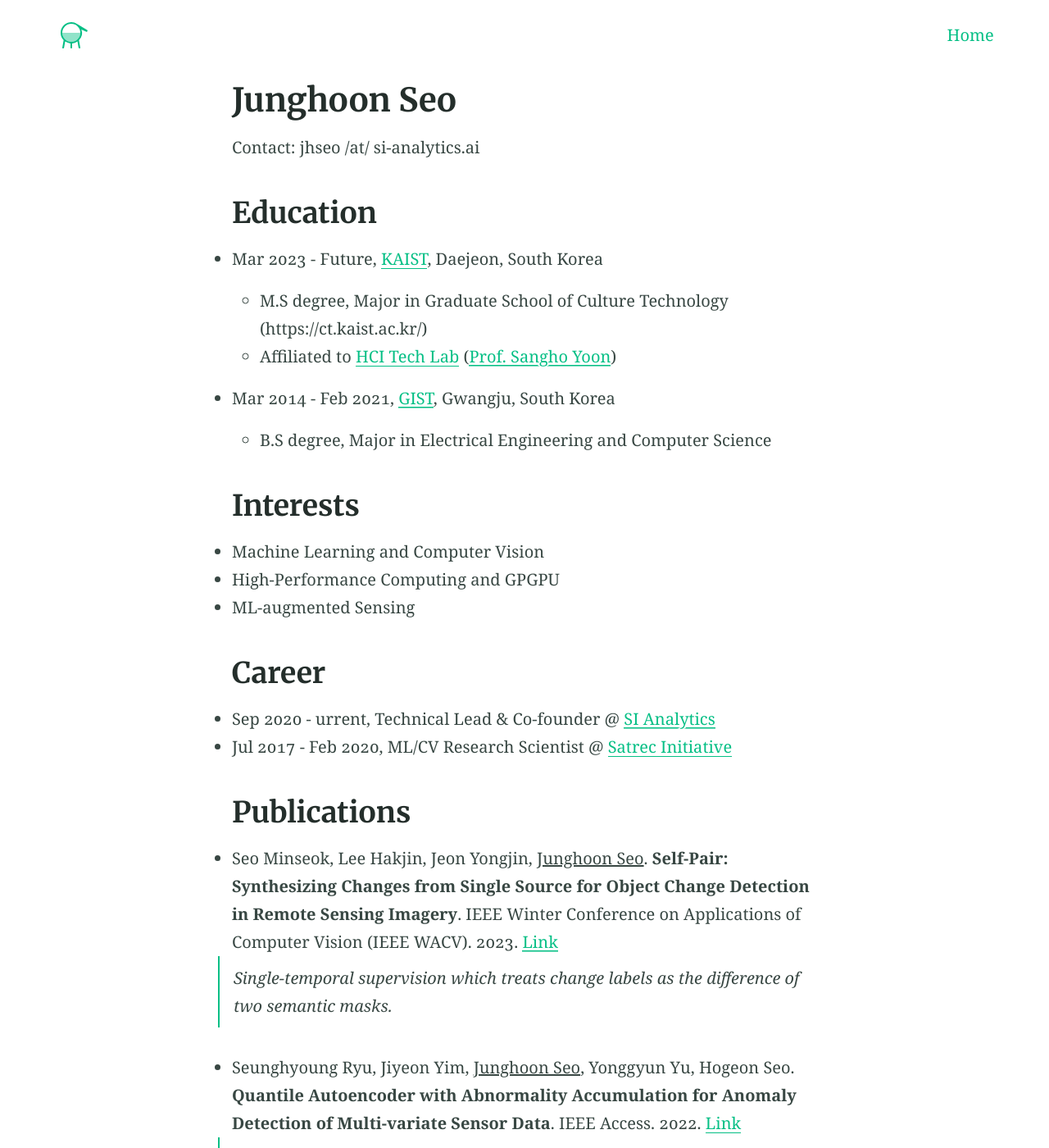
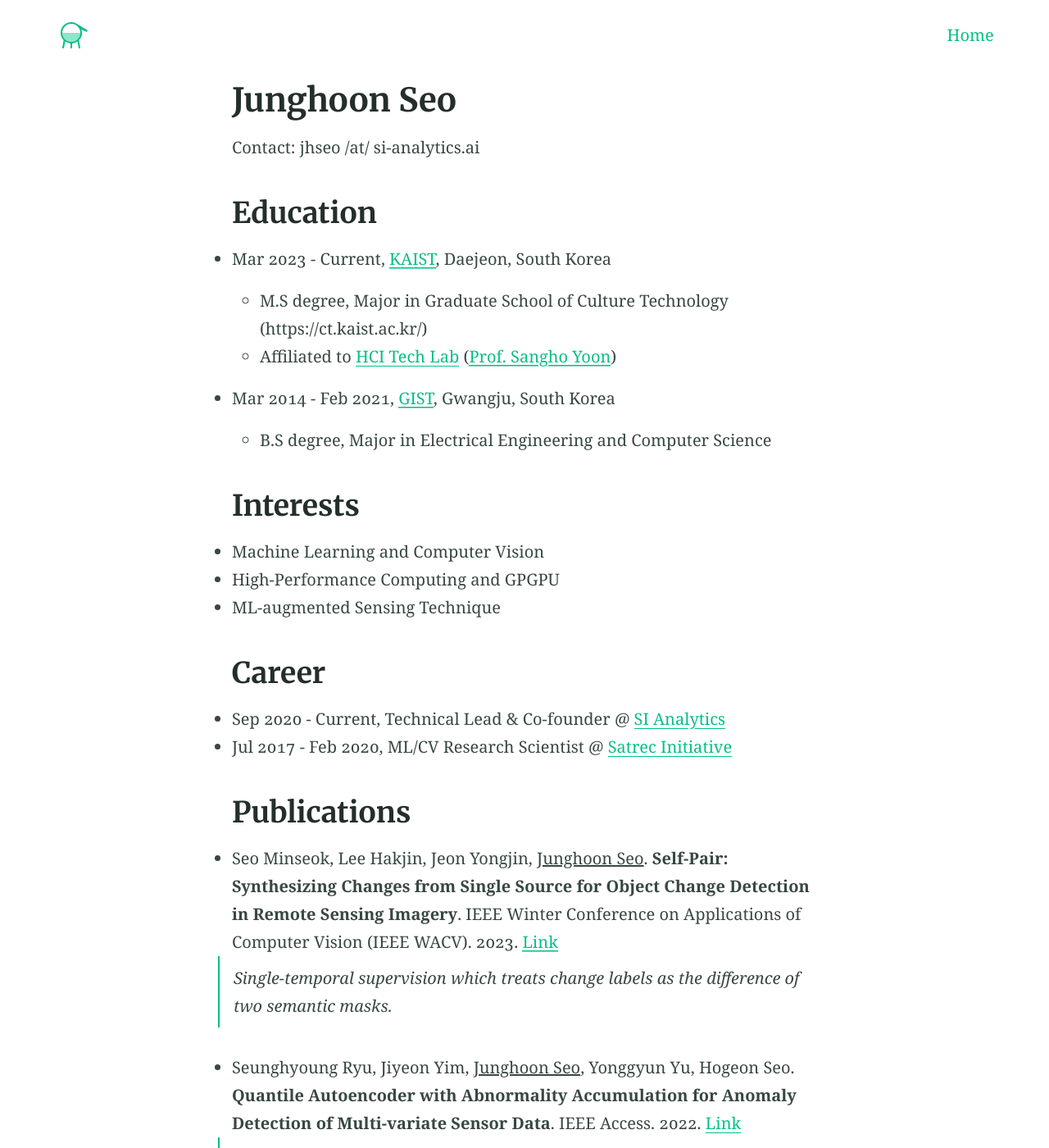
Before and after one commit to mikigom/mikigom.github.io, a Jekyll site: the page built from index.md, in a window 1280 px wide and 1400 px high. Shown: the whole window at 82% size. Built offline with Jekyll 4.4.1, drawn with Linux system fonts in a browser that asks for light colours.

Commit message:
Update index.md

```diff
--- a/index.md
+++ b/index.md
@@ -7,7 +7,7 @@
 Contact: jhseo /at/ si-analytics.ai
 
 ## Education
-* Mar 2023 - Future, [KAIST](https://www.kaist.ac.kr/en/), Daejeon, South Korea
+* Mar 2023 - Current, [KAIST](https://www.kaist.ac.kr/en/), Daejeon, South Korea
   * M.S degree, Major in Graduate School of Culture Technology (https://ct.kaist.ac.kr/)
   * Affiliated to [HCI Tech Lab](https://hcitech.org/) ([Prof. Sangho Yoon](http://hcidesigner.weebly.com/))
 * Mar 2014 - Feb 2021, [GIST](https://www.gist.ac.kr/en/main.html), Gwangju, South Korea
@@ -16,10 +16,10 @@
 ## Interests
 * Machine Learning and Computer Vision
 * High-Performance Computing and GPGPU
-* ML-augmented Sensing
+* ML-augmented Sensing Technique
 
 ## Career
-* Sep 2020 - urrent, Technical Lead & Co-founder @ [SI Analytics](https://www.si-analytics.ai/eng)
+* Sep 2020 - Current, Technical Lead & Co-founder @ [SI Analytics](https://www.si-analytics.ai/eng)
 * Jul 2017 - Feb 2020, ML/CV Research Scientist @ [Satrec Initiative](https://www.satreci.com/)
 
 ## Publications
```
